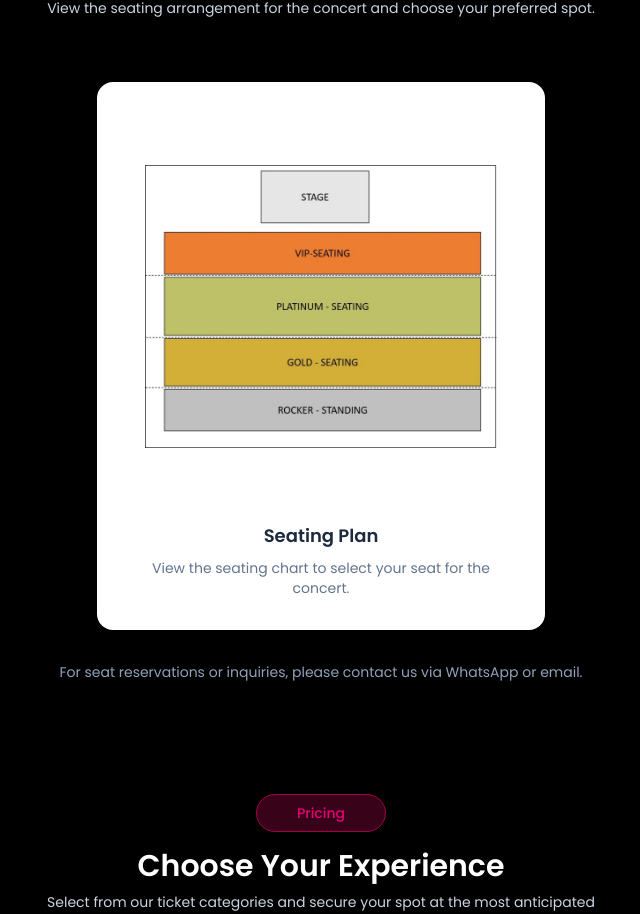
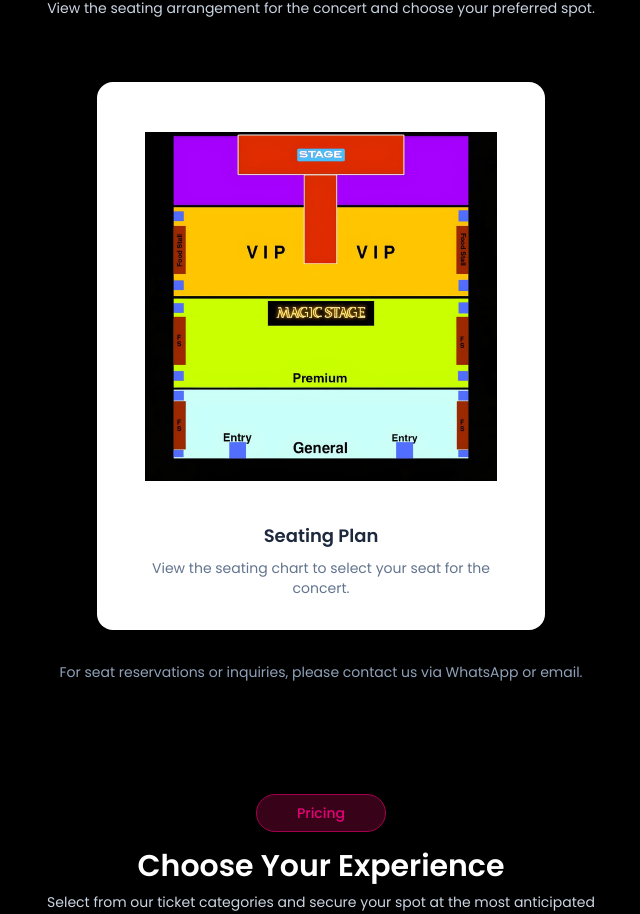
Before and after one commit to SriSitharth/Concert_Booking, a Next.js app: page / in a window 1280 px wide. Shown: the part 4517-5431 px from the top of the page, without its empty margins (319-959 px from the left). Built offline with nearby package versions, Linux system fonts and the light colour scheme.

Commit message:
Seating image changed

```diff
--- a/sections/TestimonialSection.tsx
+++ b/sections/TestimonialSection.tsx
@@ -16,7 +16,7 @@ export default function TestimonialSection() {
             >
                 <div className="aspect-square relative bg-white p-4 rounded-xl">
                     <img
-                        src="/assets/seats.jpg"
+                        src="/assets/seats.jpeg"
                         alt="Seating Arrangement"
                         className="w-full h-full object-contain"
                     />
```
Also changed, not shown: public/assets/seats.jpeg (added), public/assets/seats.jpg (deleted).
